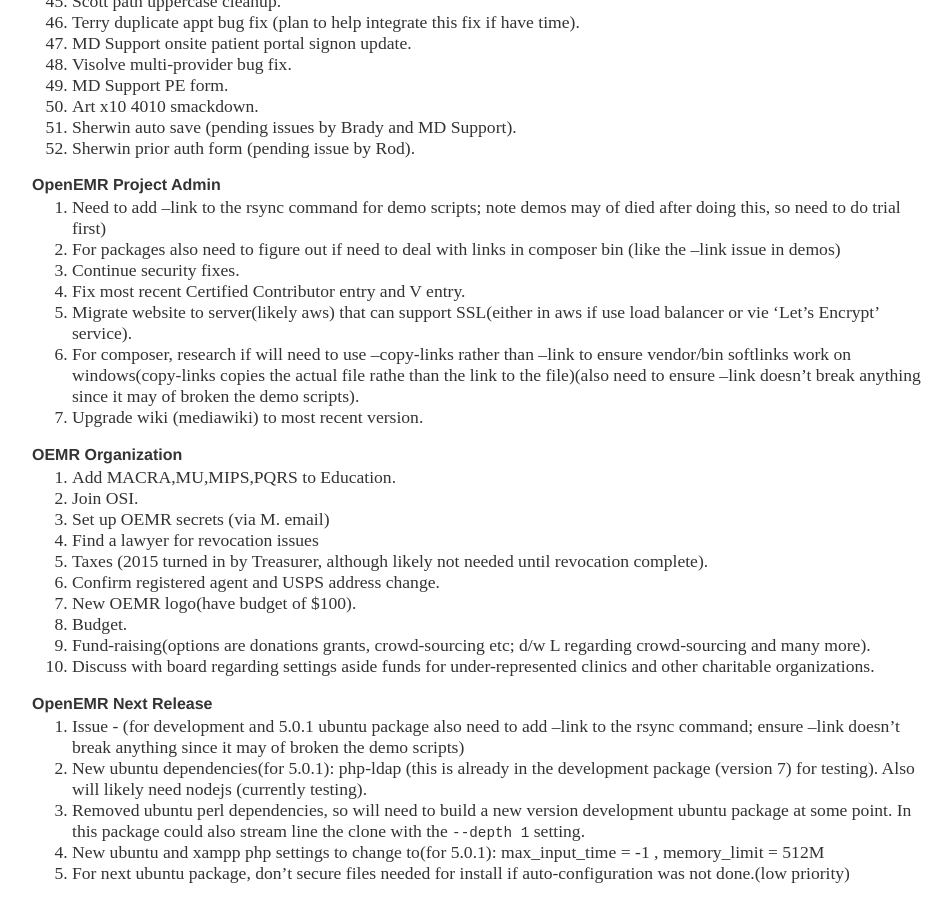
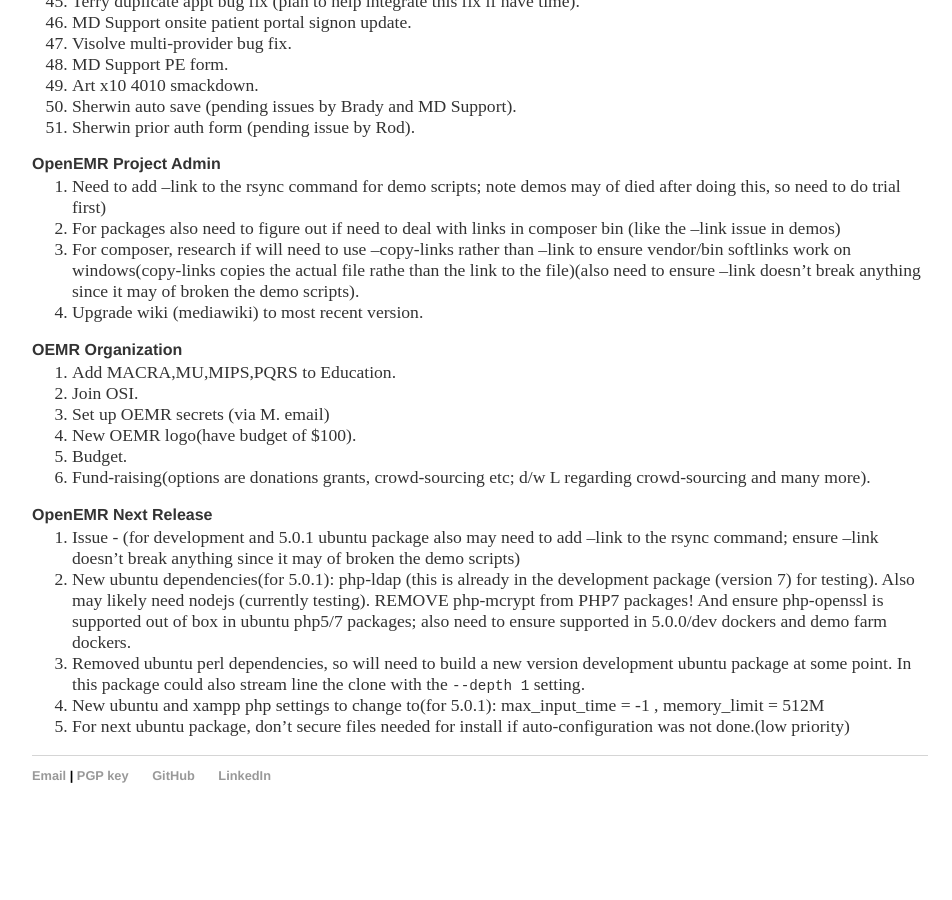
Before and after one commit to bradymiller/bradymiller.github.io, a Jekyll site: the page built from todo/index.md, in a window 1280 px wide and 900 px high, scrolled down 1294 px. Shown: the whole window, without its empty margins (160-1112 px from the left). Built offline with Jekyll 4.4.1, drawn with Linux system fonts in a browser that asks for light colours; our own code applies the rules of GitHub Pages for plain Markdown files; after the commit the page ends 2137 px from its top, so only the background shows below that.

Commit message:
Update index.md

```diff
--- a/todo/index.md
+++ b/todo/index.md
@@ -63,9 +62,6 @@
 ### OpenEMR Project Admin
 1. Need to add --link to the rsync command for demo scripts; note demos may of died after doing this, so need to do trial first)
 1. For packages also need to figure out if need to deal with links in composer bin (like the --link issue in demos)
-1. Continue security fixes.
-1. Fix most recent Certified Contributor entry and V entry.
-1. Migrate website to server(likely aws) that can support SSL(either in aws if use load balancer or vie 'Let's Encrypt' service).
 1. For composer, research if will need to use --copy-links rather than --link to ensure vendor/bin softlinks work on windows(copy-links copies the actual file rathe than the link to the file)(also need to ensure --link doesn't break anything since it may of broken the demo scripts).
 1. Upgrade wiki (mediawiki) to most recent version.
 
@@ -73,17 +69,13 @@
 1. Add MACRA,MU,MIPS,PQRS to Education.
 1. Join OSI.
 1. Set up OEMR secrets (via M. email)
-1. Find a lawyer for revocation issues
-1. Taxes (2015 turned in by Treasurer, although likely not needed until revocation complete).
-1. Confirm registered agent and USPS address change.
 1. New OEMR logo(have budget of $100).
 1. Budget.
 1. Fund-raising(options are donations grants, crowd-sourcing etc; d/w L regarding crowd-sourcing and many more).
-1. Discuss with board regarding settings aside funds for under-represented clinics and other charitable organizations.
 
 ### OpenEMR Next Release
-1. Issue - (for development and 5.0.1 ubuntu package also need to add --link to the rsync command; ensure --link doesn't break anything since it may of broken the demo scripts)
-1. New ubuntu dependencies(for 5.0.1): php-ldap (this is already in the development package (version 7) for testing). Also will likely need nodejs (currently testing).
+1. Issue - (for development and 5.0.1 ubuntu package also may need to add --link to the rsync command; ensure --link doesn't break anything since it may of broken the demo scripts)
+1. New ubuntu dependencies(for 5.0.1): php-ldap (this is already in the development package (version 7) for testing). Also may likely need nodejs (currently testing). REMOVE php-mcrypt from PHP7 packages! And ensure php-openssl is supported out of box in ubuntu php5/7 packages; also need to ensure supported in 5.0.0/dev dockers and demo farm dockers.
 1. Removed ubuntu perl dependencies, so will need to build a new version development ubuntu package at some point. In this package could also stream line the clone with the `--depth 1` setting.
 1. New ubuntu and xampp php settings to change to(for 5.0.1): max_input_time = -1 , memory_limit = 512M
 1. For next ubuntu package, don't secure files needed for install if auto-configuration was not done.(low priority)
```
Also changed, not shown: other parts of todo/index.md (+0 -1 lines).
